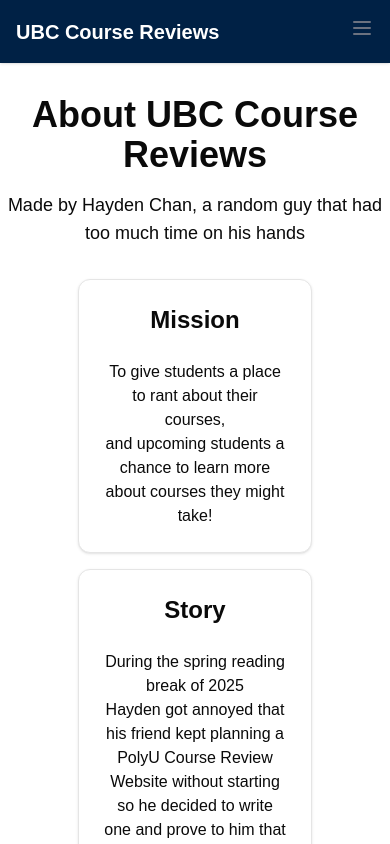
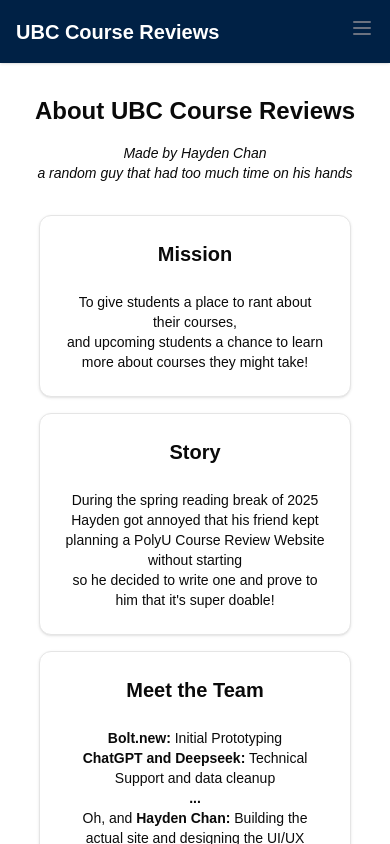
Before and after one commit to HaydenChan8619/ubc-course-reviews, a Next.js app: page /about in a window 390 px wide. Built offline with nearby package versions, Linux system fonts and the light colour scheme.

Commit message:
mobile-fitting for course details and about page

```diff
--- a/src/app/about/page.tsx
+++ b/src/app/about/page.tsx
@@ -10,19 +10,21 @@
     <div>
         <Navbar/>
       <section className="text-center mb-8 mt-8">
-        <h1 className="text-4xl font-bold">About UBC Course Reviews</h1>
-        <p className="text-lg mt-4">
-            Made by Hayden Chan, a random guy that had too much time on his hands
+        <h1 className="text-2xl md:text-4xl font-bold">About UBC Course Reviews</h1>
+        <p className="text-sm md:text-lg mt-4 px-8"> <i>
+            Made by Hayden Chan
+            <br></br>a random guy that had too much time on his hands
+            </i>
         </p>
       </section>
 
-      <section className="mb-4 flex w-[60%] justify-center mx-auto">
+      <section className="mb-4 flex w-[80%] md:w-[60%] justify-center mx-auto">
         <Card className="text-center">
             <CardHeader>
-            <h2 className="text-2xl font-semibold">Mission</h2>
+            <h2 className="text-xl md:text-2xl font-semibold">Mission</h2>
             </CardHeader>
             <CardContent>
-            <p>
+            <p className="text-sm md:text-md">
                 To give students a place to rant about their courses, <br/>
                 and upcoming students a chance to learn more about courses they might take!
             </p>
@@ -31,13 +33,13 @@
         </section>
 
 
-      <section className="mb-4 flex w-[60%] justify-center mx-auto">
+      <section className="mb-4 flex  w-[80%] md:w-[60%] justify-center mx-auto">
         <Card className="text-center">
           <CardHeader>
-            <h2 className="text-2xl font-semibold">Story</h2>
+            <h2 className="text-xl md:text-2xl font-semibold">Story</h2>
           </CardHeader>
           <CardContent>
-            <p>
+            <p className="text-sm md:text-md">
               During the spring reading break of 2025 <br/>
               Hayden got annoyed that his friend kept planning a PolyU Course Review Website without starting<br/>
               so he decided to write one and prove to him that it&apos;s super doable!
@@ -47,13 +49,13 @@
       </section>
 
       {/* Meet the Team */}
-      <section className="mb-4 flex w-[60%] justify-center mx-auto">
+      <section className="mb-4 flex  w-[80%] md:w-[60%] justify-center mx-auto">
         <Card className="text-center">
           <CardHeader>
-            <h2 className="text-2xl font-semibold">Meet the Team</h2>
+            <h2 className="text-xl md:text-2xl font-semibold">Meet the Team</h2>
           </CardHeader>
           <CardContent>
-            <p>
+            <p className="text-sm md:text-md">
                 <strong>Bolt.new:</strong> Initial Prototyping
                 <br/>
                <strong>ChatGPT and Deepseek:</strong> Technical Support and data cleanup
--- a/src/app/courses/[courseCode]/page.tsx
+++ b/src/app/courses/[courseCode]/page.tsx
@@ -71,15 +71,15 @@
         <div className="max-w-4xl mx-auto">
           <div className="mb-8">
             <Button onClick={() => window.location.href='/courses'}>Back to Courses</Button>
-            <h1 className="text-4xl font-bold mb-2 mt-8">{course.code}</h1>
-            <h2 className="text-2xl text-muted-foreground mb-4">{course.name}</h2>
+            <h1 className="text-2xl md:text-4xl font-bold mb-2 mt-8">{course.code}</h1>
+            <h2 className="text-xl md:text-2xl text-muted-foreground mb-4">{course.name}</h2>
             <div className="flex items-center gap-2 mb-4">
               <Star className="h-6 w-6 fill-yellow-400 text-yellow-400" />
-              <span className="text-xl font-medium">{getRating(course)}</span>
+              <span className="text-lg md:text-xl font-medium">{getRating(course)}</span>
             </div>
             <Accordion type="single" collapsible className="w-full border border-gray-300 rounded-lg">
               <AccordionItem value="item-1">
-                <AccordionTrigger className="text-lg font-bold pl-4">
+                <AccordionTrigger className="text-md md:text-lg font-bold pl-4">
                   Course Description
                 </AccordionTrigger>
                 <AccordionContent className="pl-4 pr-4">
```
